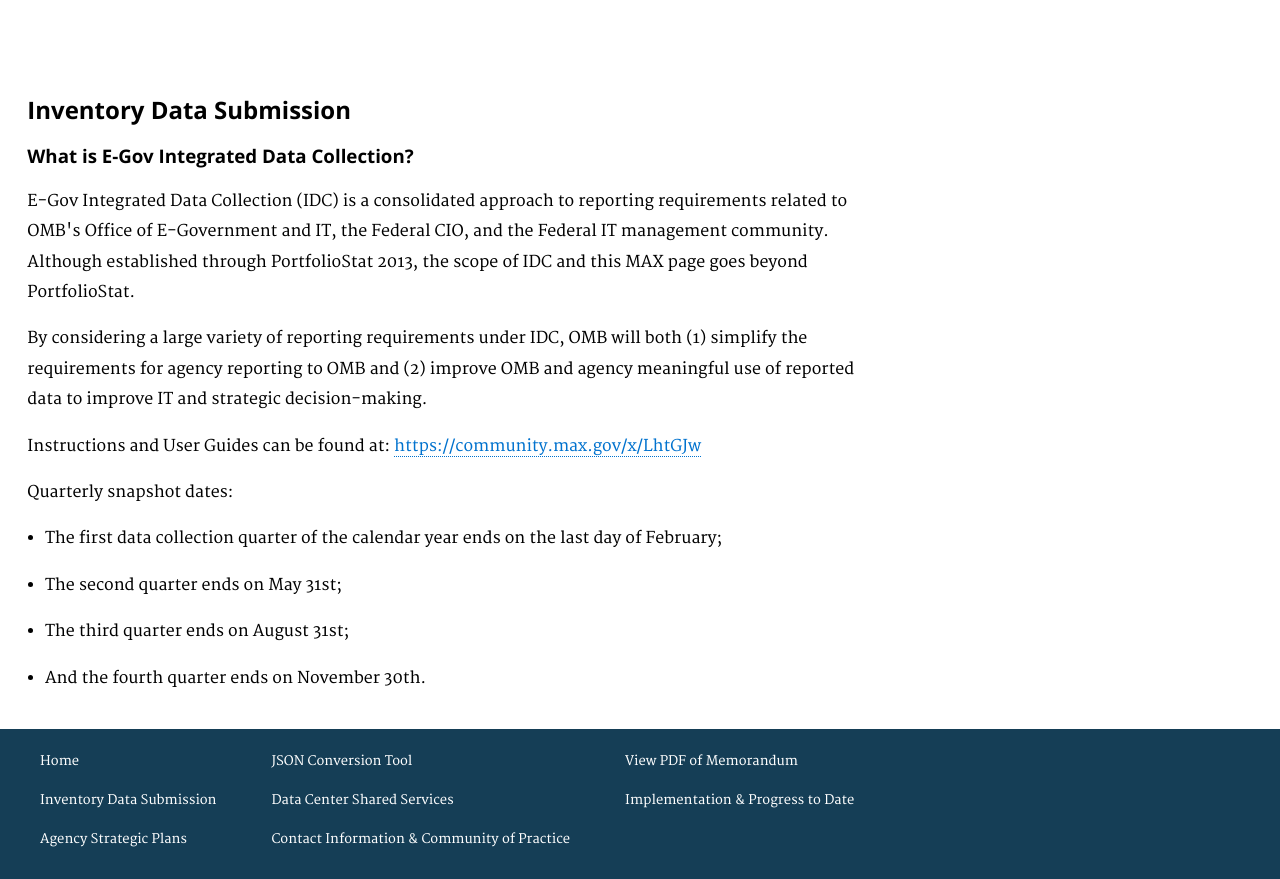
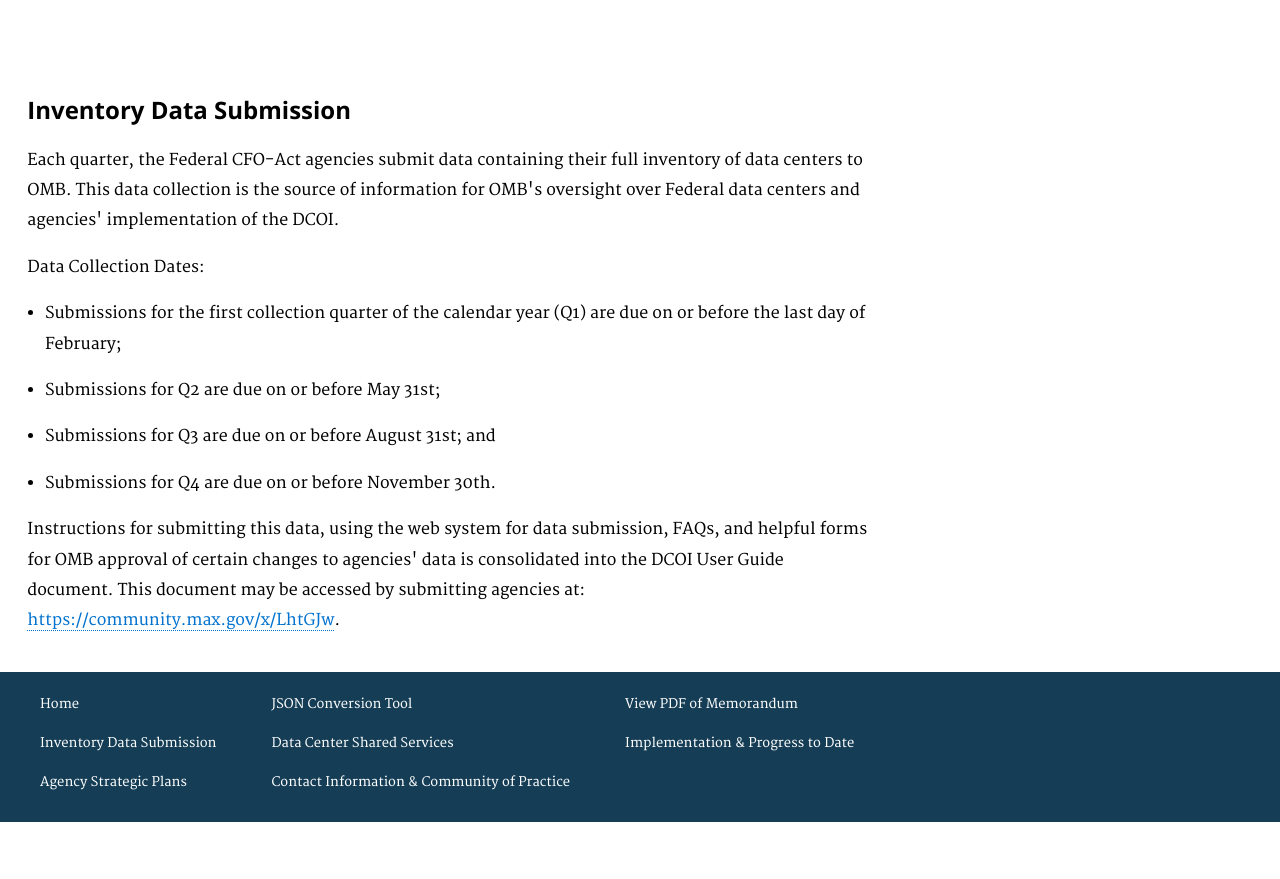
Before and after one commit to ydave-reisys/datacenters, a Jekyll site: the page built from pages/inventory-data-submission.html, in a window 1280 px wide and 983 px high, cut to the strip 104-983 px from the top of the window. Built offline with Jekyll 4.4.1, drawn with Linux system fonts in a browser that asks for light colours; nearby versions of some CDN libraries; Markdown is read by kramdown in place of the engine named in the settings.

Commit message:
Update inventory-data-submission.html

```diff
--- a/pages/inventory-data-submission.html
+++ b/pages/inventory-data-submission.html
@@ -6,18 +6,12 @@ description: "Inventory Data Submission"
 ---
 
 <h2 id="inventory-data-submission">Inventory Data Submission</h2>
-
-<h3>What is E-Gov Integrated Data Collection?</h3>
-<p>E-Gov Integrated Data Collection (IDC) is a consolidated approach to reporting requirements related to OMB's Office of E-Government and IT, the Federal CIO, and the Federal IT management community. Although established through PortfolioStat 2013, the scope of IDC and this MAX page goes beyond PortfolioStat.</p>
-
-<p>By considering a large variety of reporting requirements under IDC, OMB will both (1) simplify the requirements for agency reporting to OMB and (2) improve OMB and agency meaningful use of reported data to improve IT and strategic decision-making.</p>
-
-<p>Instructions and User Guides can be found at: <a href="https://community.max.gov/x/LhtGJw">https://community.max.gov/x/LhtGJw</a></p>
-
-<p>Quarterly snapshot dates:</p>
+<p>Each quarter, the Federal CFO-Act agencies submit data containing their full inventory of data centers to OMB. This data collection is the source of information for OMB's oversight over Federal data centers and agencies' implementation of the DCOI. </p>
+<p>Data Collection Dates:</p>
 <ul>
-    <li>The first data collection quarter of the calendar year ends on the last day of February;</li>
-    <li>The second quarter ends on May 31st;</li>
-    <li>The third quarter ends on August 31st;</li>
-    <li>And the fourth quarter ends on November 30th.</li>
+    <li>Submissions for the first collection quarter of the calendar year (Q1) are due on or before the last day of February;</li>
+    <li>Submissions for Q2 are due on or before May 31st;</li>
+    <li>Submissions for Q3 are due on or before August 31st; and</li>
+    <li>Submissions for Q4 are due on or before November 30th.</li>
 </ul>
+<p>Instructions for submitting this data, using the web system for data submission, FAQs, and helpful forms for OMB approval of certain changes to agencies' data is consolidated into the DCOI User Guide document. This document may be accessed by submitting agencies at: <a href="https://community.max.gov/x/LhtGJw">https://community.max.gov/x/LhtGJw</a>.</p>
```
